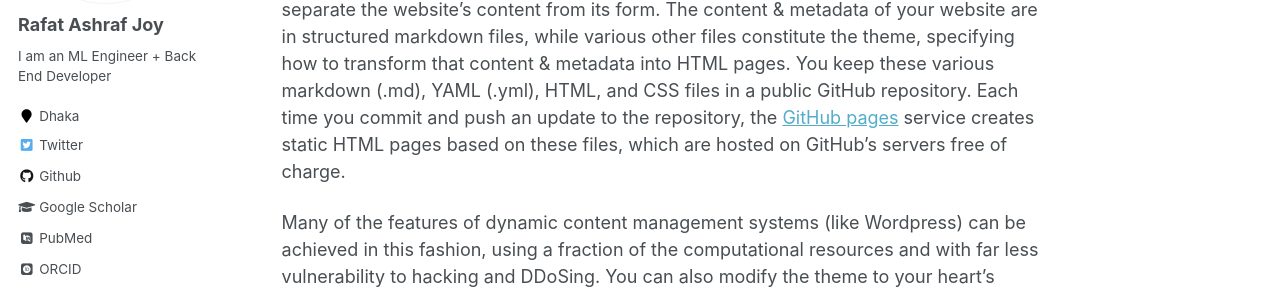
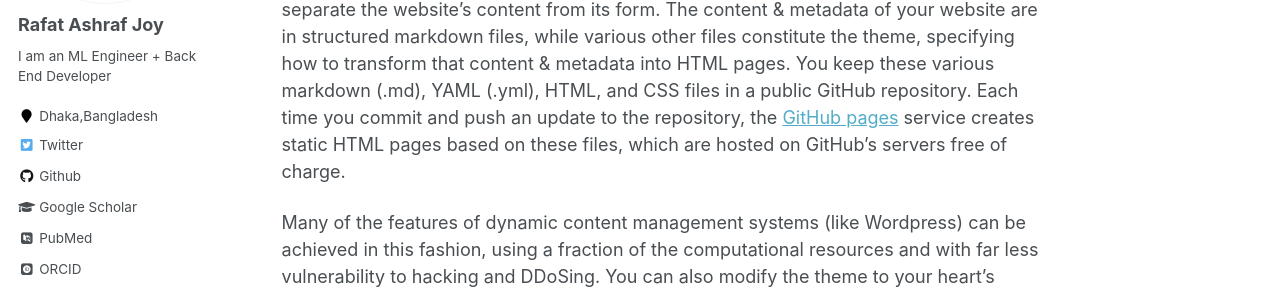
Before and after one commit to rajoy99/academic, a Jekyll site: the page built from _pages/about.md, in a window 1280 px wide. Shown: the part 289-583 px from the top of the page. Built offline with Jekyll 4.4.1, drawn with Linux system fonts in a browser that asks for light colours; some web fonts are replaced.

Commit message:
changed location

```diff
--- a/_config.yml
+++ b/_config.yml
@@ -83,7 +83,7 @@ author:
   name             : "Rafat Ashraf Joy"
   avatar           : "profile.png"
   bio              : "I am an ML Engineer + Back End Developer"
-  location         : "Dhaka"
+  location         : "Dhaka,Bangladesh"
   employer         :
   pubmed           : "https://www.ncbi.nlm.nih.gov/pubmed/?term=john+snow"
   googlescholar    : "http://yourfullgooglescholarurl.com"
```
